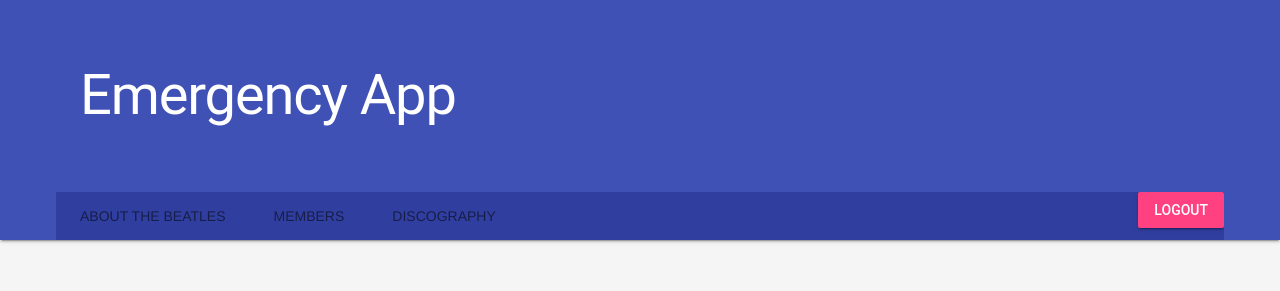
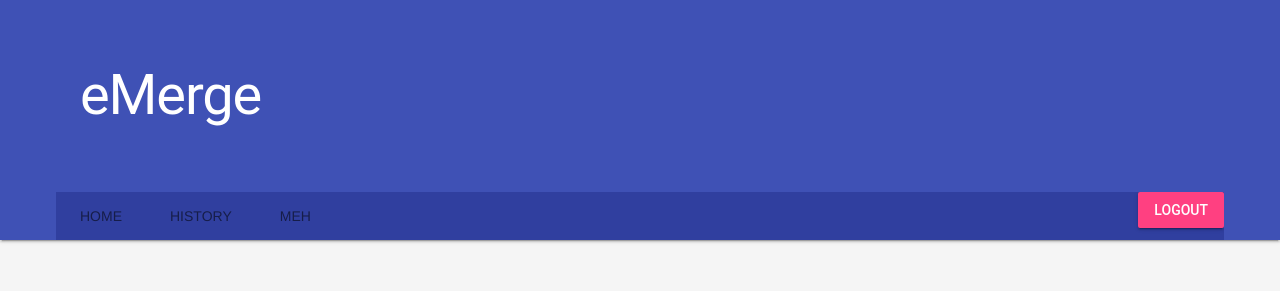
Before and after one commit to TuliTokyo/Emergency-Application, a plain HTML site: page Dashboard/index.html in a window 1280 px wide. Drawn offline with nearby package versions, Linux system fonts and the light colour scheme; files that its build step writes are made by us from their sources; some icons are missing.

Commit message:
No More Beatles :)

```diff
--- a/Dashboard/index.html
+++ b/Dashboard/index.html
@@ -26,6 +26,8 @@
     <link href="css/material.css" rel="stylesheet">
     <link href="css/material.min.css.map" rel="stylesheet">
     <link href="css/material.min.css" rel="stylesheet">
+
+
     <!-- My app's js -->
     <script src="js/app.js"></script>
 
@@ -38,14 +40,14 @@
 
             </div>
             <div class="mdl-layout__header-row">
-                <h1>Emergency App</h1>
+                <h1>eMerge</h1>
             </div>
             <div class="mdl-layout__header-row"></div>
             <div class="mdl-layout__tab-bar mdl-js-ripple-effect mdl-color--primary-dark">
                 <div class="mdl-tabs__tab-bar">
-                    <a href="#about-panel" class="mdl-tabs__tab is-active">About the Beatles</a>
-                    <a href="#members-panel" class="mdl-tabs__tab">Members</a>
-                    <a href="#albums-panel" class="mdl-tabs__tab">Discography</a>
+                    <a href="#about-panel" class="mdl-tabs__tab is-active">HOME</a>
+                    <a href="#members-panel" class="mdl-tabs__tab">History</a>
+                    <a href="#albums-panel" class="mdl-tabs__tab">Meh</a>
                 </div>
                 <div class="mdl-layout-spacer"></div>
                 <div>
@@ -56,6 +58,7 @@
             </div>
 
         </header>
+
     </div>
 
 
```
